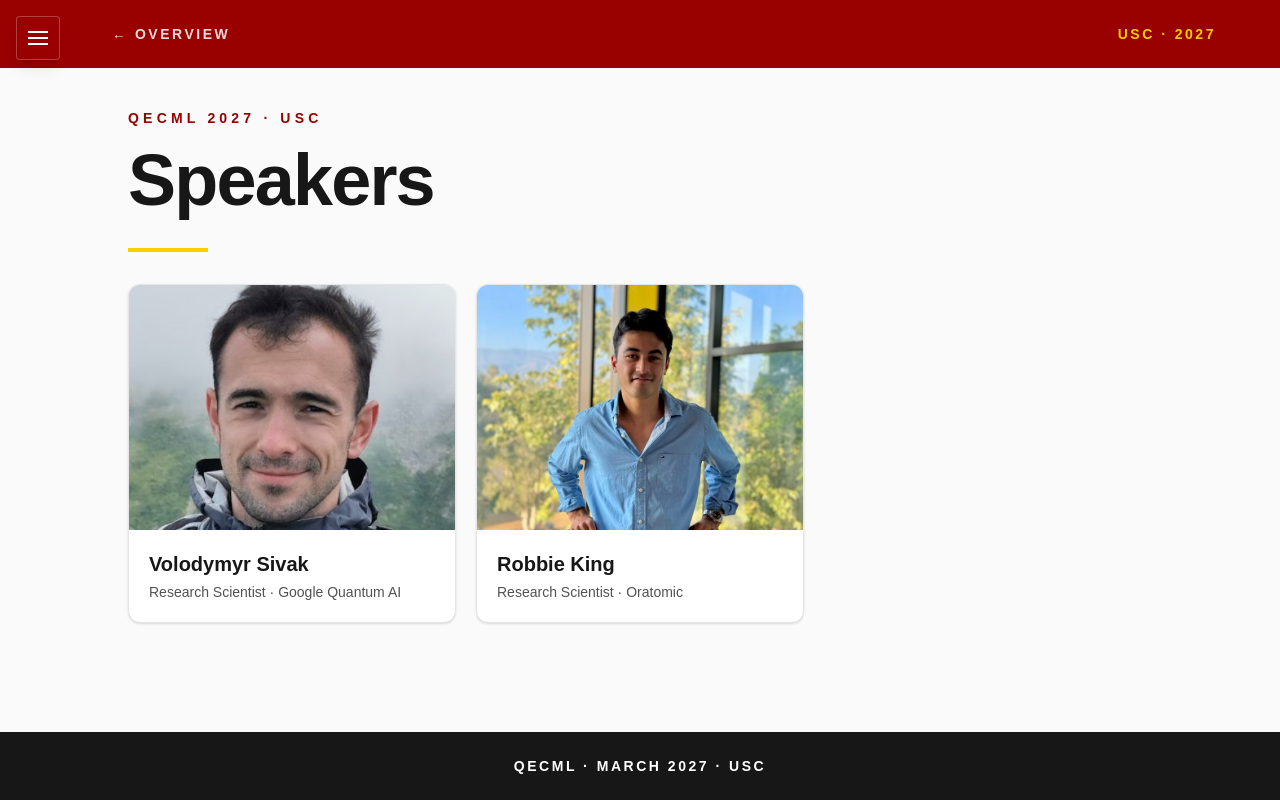
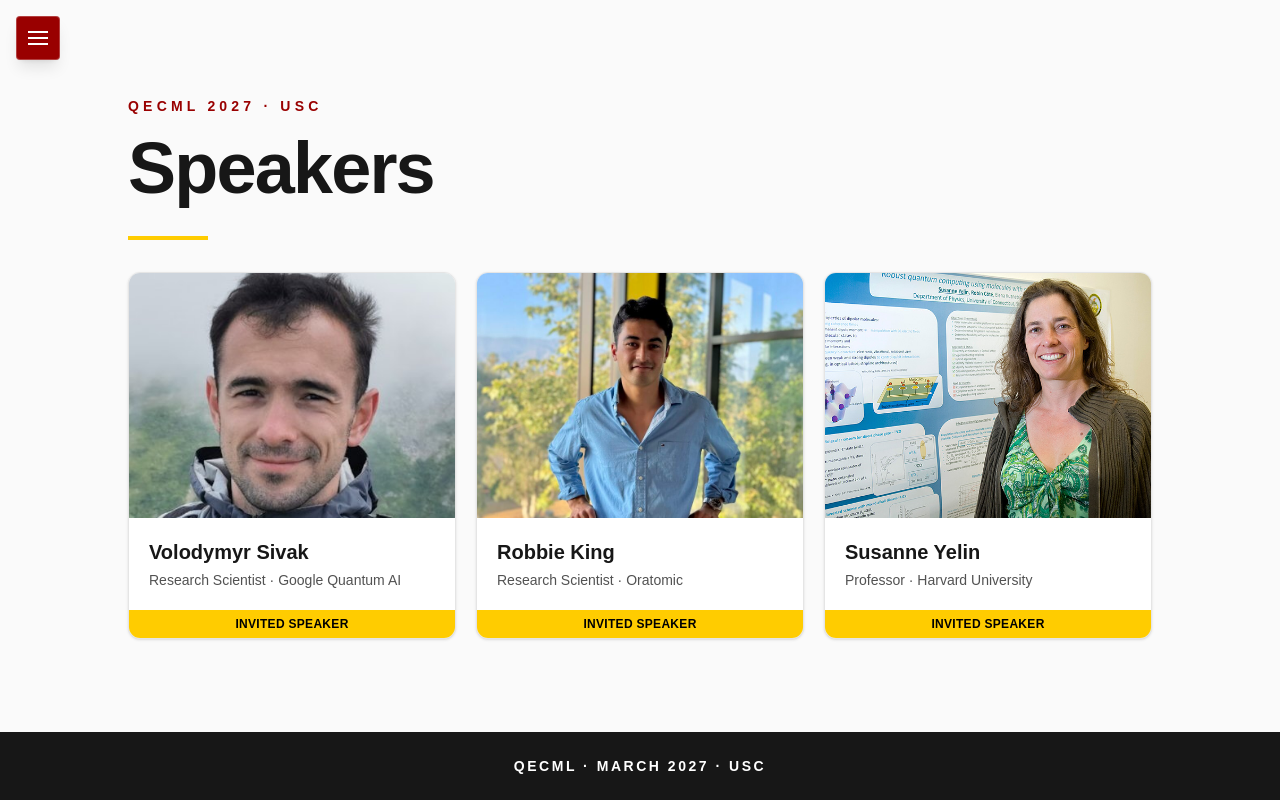
Before and after one commit to qcsa-at-ucla/qcsa, a Next.js app: page /qecml/speakers in a window 1280 px wide. Built offline with nearby package versions, Linux system fonts and the light colour scheme; a web font is replaced by a local one.

Commit message:
added syelin to invited speakers

```diff
--- a/src/app/qecml/[section]/page.tsx
+++ b/src/app/qecml/[section]/page.tsx
@@ -1,5 +1,4 @@
 import type { Metadata } from "next";
-import Link from "next/link";
 import { notFound } from "next/navigation";
 import { qecmlNavigation } from "../qecml-navigation";
 
@@ -22,19 +21,7 @@ export default async function QECMLSectionPage({ params }: SectionPageProps) {
 
   return (
     <main className="flex min-h-screen flex-col bg-neutral-50 text-neutral-900">
-      <header className="flex items-center justify-between bg-[#990000] py-6 pl-20 pr-6 text-white sm:pl-24 sm:pr-10 lg:pl-28 lg:pr-16">
-        <Link
-          href="/qecml"
-          className="text-sm font-bold uppercase tracking-[0.18em] text-white/85 transition hover:text-[#FFCC00]"
-        >
-          ← Overview
-        </Link>
-        <span className="text-sm font-bold uppercase tracking-[0.18em] text-[#FFCC00]">
-          USC · 2027
-        </span>
-      </header>
-
-      <section className="flex flex-1 flex-col items-center justify-center px-6 pb-20 pt-10 text-center">
+      <section className="flex flex-1 flex-col items-center justify-center px-6 pb-20 pt-24 text-center">
         <p className="mb-4 text-sm font-bold uppercase tracking-[0.3em] text-[#990000]">
           QECML 2027 · USC
         </p>
--- a/src/app/qecml/page.tsx
+++ b/src/app/qecml/page.tsx
@@ -37,10 +37,6 @@ export default function QECMLPage() {
           >
             ← QCSA Events
           </Link>
-
-          <span className="text-sm font-bold uppercase tracking-[0.18em] text-[#FFCC00]">
-            USC · 2027
-          </span>
         </nav>
 
         <section className="relative z-10 flex min-h-[360px] items-center justify-center px-6 py-7 text-center sm:min-h-[390px] sm:py-8">
--- a/src/app/qecml/speakers/page.tsx
+++ b/src/app/qecml/speakers/page.tsx
@@ -1,6 +1,5 @@
 import type { Metadata } from "next";
-import Link from "next/link";
-import MemberCard from "../team/member-card";
+import SpeakerCard from "./speaker-card";
 import { speakers } from "./speakers";
 
 export const metadata: Metadata = {
@@ -10,19 +9,7 @@ export const metadata: Metadata = {
 export default function QECMLSpeakersPage() {
   return (
     <main className="flex min-h-screen flex-col bg-neutral-50 text-neutral-900">
-      <header className="flex items-center justify-between bg-[#990000] py-6 pl-20 pr-6 text-white sm:pl-24 sm:pr-10 lg:pl-28 lg:pr-16">
-        <Link
-          href="/qecml"
-          className="text-sm font-bold uppercase tracking-[0.18em] text-white/85 transition hover:text-[#FFCC00]"
-        >
-          ← Overview
-        </Link>
-        <span className="text-sm font-bold uppercase tracking-[0.18em] text-[#FFCC00]">
-          USC · 2027
-        </span>
-      </header>
-
-      <section className="flex-1 px-5 pb-16 pt-10 sm:px-8 lg:px-12">
+      <section className="flex-1 px-5 pb-16 pt-24 sm:px-8 lg:px-12">
         <div className="mx-auto max-w-5xl">
           <p className="mb-4 text-sm font-bold uppercase tracking-[0.3em] text-[#990000]">
             QECML 2027 · USC
@@ -36,7 +23,7 @@ export default function QECMLSpeakersPage() {
           ) : (
             <div className="grid gap-5 sm:grid-cols-2 lg:grid-cols-3">
               {speakers.map((speaker) => (
-                <MemberCard key={speaker.id} member={speaker} />
+                <SpeakerCard key={speaker.id} speaker={speaker} />
               ))}
             </div>
           )}
--- /dev/null
+++ b/src/app/qecml/speakers/speaker-card.tsx
@@ -0,0 +1,68 @@
+import type { Speaker } from "./speakers";
+
+export default function SpeakerCard({ speaker }: { speaker: Speaker }) {
+  const hasBio = Boolean(speaker.bio?.trim());
+
+  const bioOverlay = hasBio && (
+    <div className="committee-bio-scroll pointer-events-none absolute inset-0 overflow-y-auto overscroll-contain bg-neutral-950/95 p-5 text-base font-normal opacity-0 transition-opacity duration-200 group-hover/photo:pointer-events-auto group-hover/photo:opacity-100 motion-reduce:transition-none">
+      <p className="leading-7 text-white">{speaker.bio}</p>
+    </div>
+  );
+
+  const details = (
+    <>
+      <h3 className={`text-xl font-bold text-neutral-900 ${speaker.hyperlink ? "hover:underline" : ""}`}>
+        {speaker.name}
+      </h3>
+      {(speaker.role || speaker.affiliation) && (
+        <p className="mt-1 text-sm text-neutral-600">
+          {[speaker.role, speaker.affiliation].filter(Boolean).join(" · ")}
+        </p>
+      )}
+    </>
+  );
+
+  return (
+    <article className="flex flex-col overflow-hidden rounded-xl border border-neutral-200 bg-white shadow-sm">
+      {speaker.headshot ? (
+        <div className="group/photo relative aspect-[4/3] w-full overflow-hidden bg-neutral-100">
+          {/* eslint-disable-next-line @next/next/no-img-element */}
+          <img
+            src={speaker.headshot}
+            alt={`Portrait of ${speaker.name}`}
+            className="h-full w-full object-cover"
+            style={{ objectPosition: `center ${speaker.headshotPositionY ?? 0}%` }}
+          />
+          {bioOverlay}
+        </div>
+      ) : (
+        <div
+          aria-hidden="true"
+          className="group/photo relative flex aspect-[4/3] items-center justify-center overflow-hidden bg-neutral-100 text-5xl font-bold text-neutral-500"
+        >
+          {speaker.name.slice(0, 1)}
+          {bioOverlay}
+        </div>
+      )}
+      <div className="flex flex-1 flex-col p-5">
+        {speaker.hyperlink ? (
+          <a
+            href={speaker.hyperlink}
+            target="_blank"
+            rel="noreferrer"
+            className="block rounded-sm focus-visible:outline focus-visible:outline-2 focus-visible:outline-offset-2 focus-visible:outline-[#990000]"
+          >
+            {details}
+          </a>
+        ) : (
+          details
+        )}
+      </div>
+      {speaker.invited && (
+        <p className="bg-[#FFCC00] py-1.5 text-center text-xs font-bold uppercase tracking-wide text-black">
+          Invited speaker
+        </p>
+      )}
+    </article>
+  );
+}
--- a/src/app/qecml/speakers/speakers.ts
+++ b/src/app/qecml/speakers/speakers.ts
@@ -1,7 +1,16 @@
-import type { CommitteeMember } from "../team/committee-members";
-
-// Same shape as a committee member, so the speaker cards reuse team/member-card.
-export type Speaker = CommitteeMember;
+export type Speaker = {
+  id: string;
+  name: string;
+  role?: string;
+  affiliation?: string;
+  bio: string;
+  headshot?: string;
+  hyperlink?: string;
+  /** Vertical crop position: 0 is top, 50 is center, and 100 is bottom. */
+  headshotPositionY?: number;
+  /** Shows an "Invited speaker" label at the bottom of the card. */
+  invited?: boolean;
+};
 
 export const speakers: Speaker[] = [
   {
@@ -12,6 +21,7 @@ export const speakers: Speaker[] = [
     bio: "",
     headshot: "/images/qecml/speakers/vsivak.jpg",
     headshotPositionY: 40,
+    invited: true,
   },
     {
     id: "rking",
@@ -21,5 +31,16 @@ export const speakers: Speaker[] = [
     bio: "",
     headshot: "/images/qecml/speakers/rking.jpg",
     headshotPositionY: 40,
+    invited: true,
+  },
+  {
+    id: "syelin",
+    name: "Susanne Yelin",
+    role: "Professor",
+    affiliation: "Harvard University",
+    bio: "",
+    headshot: "/images/qecml/speakers/syelin.jpg",
+    headshotPositionY: 40,
+    invited: true,
   },
 ];
```
Also changed, not shown: public/images/qecml/speakers/syelin.jpg (added).
